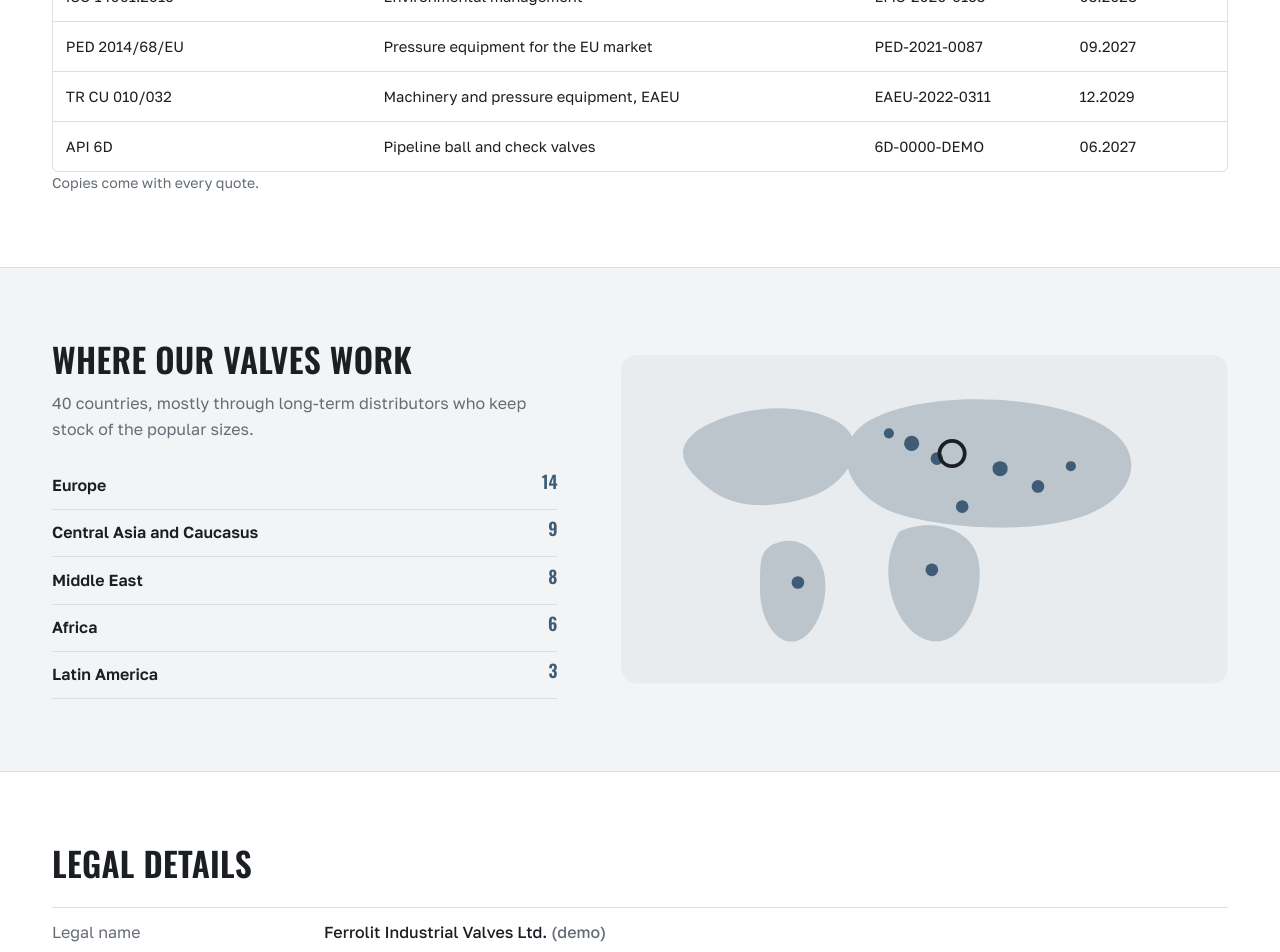
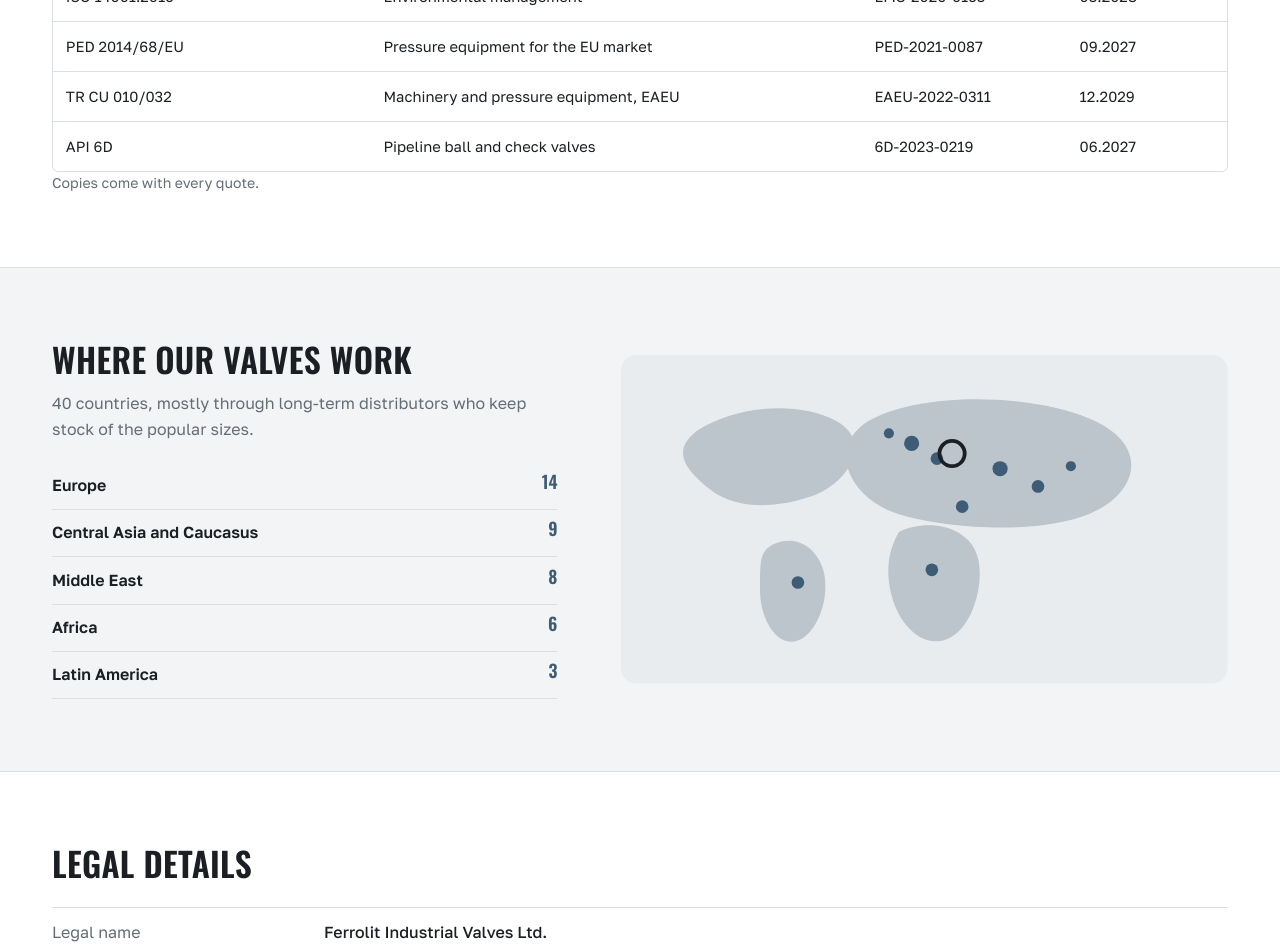
Before and after one commit to dmitrii-mazurkevich/b2b-manufacturer-website, a plain HTML site: page company.html in a window 1280 px wide. Shown: the part 920-1872 px from the top of the page. Drawn offline with nearby package versions, Linux system fonts and the light colour scheme.

```diff
--- a/company.html
+++ b/company.html
@@ -92,7 +92,7 @@
           <tr><th scope="row">ISO 14001:2015</th><td data-i18n="co.c2">Environmental management</td><td>EMS-2020-0153</td><td>03.2028</td></tr>
           <tr><th scope="row">PED 2014/68/EU</th><td data-i18n="co.c3">Pressure equipment for the EU market</td><td>PED-2021-0087</td><td>09.2027</td></tr>
           <tr><th scope="row">TR CU 010/032</th><td data-i18n="co.c4">Machinery and pressure equipment, EAEU</td><td>EAEU-2022-0311</td><td>12.2029</td></tr>
-          <tr><th scope="row">API 6D</th><td data-i18n="co.c5">Pipeline ball and check valves</td><td>6D-0000-DEMO</td><td>06.2027</td></tr>
+          <tr><th scope="row">API 6D</th><td data-i18n="co.c5">Pipeline ball and check valves</td><td>6D-2023-0219</td><td>06.2027</td></tr>
         </tbody>
       </table>
     </div>
@@ -124,7 +124,7 @@
   <div class="container">
     <h2 class="h2 mb" data-i18n="co.legalTitle">Legal details</h2>
     <dl class="legal">
-      <div><dt data-i18n="co.l1">Legal name</dt><dd>Ferrolit Industrial Valves Ltd. <span class="muted" data-i18n="co.demo">(demo)</span></dd></div>
+      <div><dt data-i18n="co.l1">Legal name</dt><dd>Ferrolit Industrial Valves Ltd.</dd></div>
       <div><dt data-i18n="co.l2">Registration number</dt><dd>00000000</dd></div>
       <div><dt data-i18n="co.l3">VAT / Tax ID</dt><dd>XX000000000</dd></div>
       <div><dt data-i18n="co.l4">Registered address</dt><dd data-i18n="co.l4v">1 Foundry Road, Industrial Park, Example City</dd></div>
```
